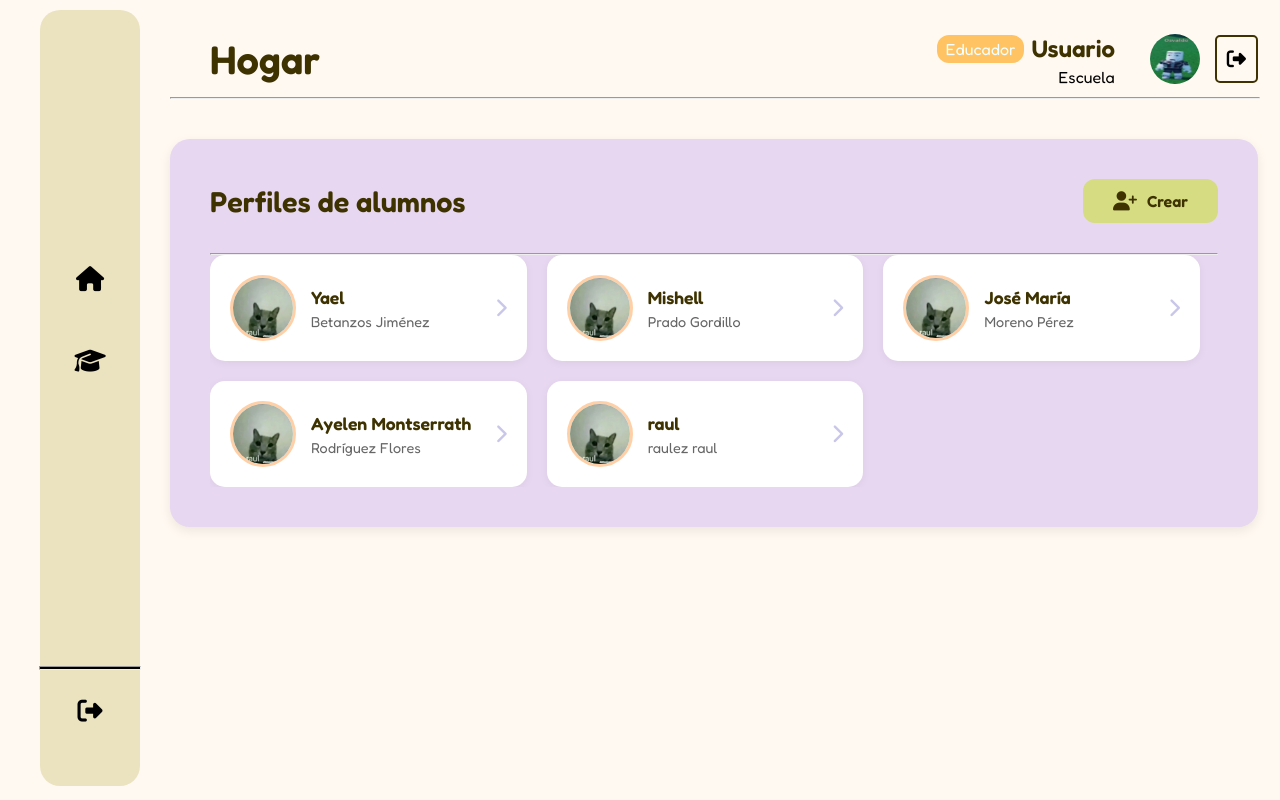
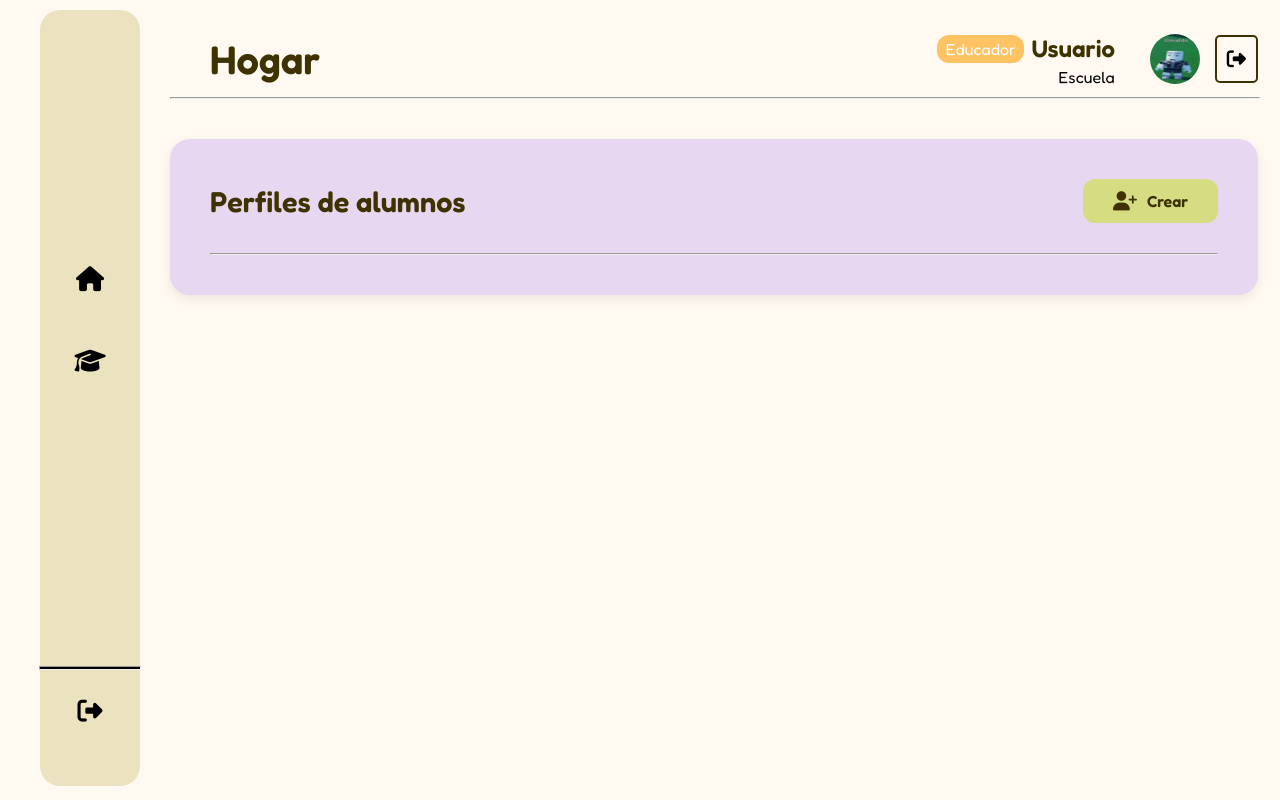
Before and after one commit to YBJ-UP/Nubo, an Angular app: page /teacher/students in a window 1280 px wide. Built offline with nearby package versions, Linux system fonts and the light colour scheme; sample sign-in values are in the browser's storage.

Commit message:
Ahora si jala el front, no sé si funciona la conexión con el back

```diff
--- a/public/placeholderData/studentData.json
+++ /dev/null
@@ -1,47 +0,0 @@
-[
-    {
-      "id": 1,
-      "teacher_id":1,
-      "pfp": "raul.jpg",
-      "name": "Yael",
-      "firstName": "Betanzos",
-      "lastName": "Jiménez",
-      "password": "12345678"
-    },
-    {
-      "id": 2,
-      "teacher_id":1,
-      "pfp": "raul.jpg",
-      "name": "Mishell",
-      "firstName": "Prado",
-      "lastName": "Gordillo",
-      "password": "12345678"
-    },
-    {
-      "id": 3,
-      "teacher_id":1,
-      "pfp": "raul.jpg",
-      "name": "José María",
-      "firstName": "Moreno",
-      "lastName": "Pérez",
-      "password": "12345678"
-    },
-    {
-      "id": 4,
-      "teacher_id":1,
-      "pfp": "raul.jpg",
-      "name": "Ayelen Montserrath",
-      "firstName": "Rodríguez",
-      "lastName": "Flores",
-      "password": "12345678"
-    },
-    {
-      "id": 5,
-      "teacher_id":1,
-      "pfp": "raul.jpg",
-      "name": "raul",
-      "firstName": "raulez",
-      "lastName": "raul",
-      "password": "12345678"
-    }
-  ]
--- a/src/app/interfaces/student.ts
+++ b/src/app/interfaces/student.ts
@@ -1,7 +1,8 @@
 export interface Student {
-  id?: string;
+  id: string;
   teacherId: string;
-  nombre: string;
+  name: string;
   apellidoP: string;
   apellidoM: string;
+  password: string;
 }
--- a/src/app/services/estudiantes/sstudent.service.ts
+++ b/src/app/services/estudiantes/student.service.ts
@@ -1,7 +1,6 @@
 import { Injectable } from '@angular/core';
 import { Subject } from 'rxjs';
 import { Student } from '../../interfaces/student';
-import studentData from '../../../../public/placeholderData/studentData.json';
 
 interface StudentProgress {
   modulo1: number;
@@ -20,10 +19,10 @@ export class StudentService {
 
   getAllStudents(): Student[] {
     const stored = localStorage.getItem(this.STORAGE_KEY);
-    return stored ? JSON.parse(stored) : [...studentData];
+    return stored ? JSON.parse(stored) : [];
   }
 
-  getStudentById(id: number): Student | undefined {
+  getStudentById(id: string): Student | undefined {
     const students = this.getAllStudents();
     return students.find(s => s.id === id);
   }
@@ -33,7 +32,7 @@ export class StudentService {
 
     const newStudent: Student = {
       ...studentData,
-      id: Date.now()
+      id: Date.now().toString()
     };
 
     students.push(newStudent);
@@ -43,7 +42,7 @@ export class StudentService {
     return newStudent;
   }
 
-  updateStudent(id: number, updates: Partial<Student>): boolean {
+  updateStudent(id: string, updates: Partial<Student>): boolean {
     const students = this.getAllStudents();
     const index = students.findIndex(s => s.id === id);
 
@@ -56,7 +55,7 @@ export class StudentService {
     return true;
   }
 
-  deleteStudent(id: number): boolean {
+  deleteStudent(id: string): boolean {
     const students = this.getAllStudents();
     const filtered = students.filter(s => s.id !== id);
 
@@ -73,7 +72,7 @@ export class StudentService {
     localStorage.setItem(this.STORAGE_KEY, JSON.stringify(students));
   }
 
-  getProgress(studentId: number): StudentProgress {
+  getProgress(studentId: string): StudentProgress {
     const key = `${this.PROGRESS_PREFIX}${studentId}`;
     const stored = localStorage.getItem(key);
 
@@ -91,7 +90,7 @@ export class StudentService {
     return defaultProgress;
   }
 
-  saveProgress(studentId: number, progress: StudentProgress): void {
+  saveProgress(studentId: string, progress: StudentProgress): void {
     const key = `${this.PROGRESS_PREFIX}${studentId}`;
     const progressWithDate = {
       ...progress,
@@ -105,13 +104,13 @@ export class StudentService {
     return this.studentsChanged.asObservable();
   }
 
-  updateProgress(studentId: number, module: 'modulo1' | 'modulo2', value: number): void {
+  updateProgress(studentId: string, module: 'modulo1' | 'modulo2', value: number): void {
     const current = this.getProgress(studentId);
     current[module] = Math.max(0, Math.min(100, value));
     this.saveProgress(studentId, current);
   }
 
-  private deleteProgress(studentId: number): void {
+  private deleteProgress(studentId: string): void {
     const key = `${this.PROGRESS_PREFIX}${studentId}`;
     localStorage.removeItem(key);
   }
--- a/src/app/shared/floating-message/floating-message.ts
+++ b/src/app/shared/floating-message/floating-message.ts
@@ -12,7 +12,7 @@ export class FloatingMessage {
   @Input() visible = false;
   @Input() title = '';
   @Input() message = '';
-  @Input() type: 'success' | 'error' | 'info' = 'info';
+  @Input() type: 'success' | 'error' | 'info' | 'warning' = 'info';
   @Input() primaryLabel = 'Aceptar';
   @Input() secondaryLabel?: string;
   @Input() stackButtons = false;
--- a/src/app/teacher/create-student/create-student.html
+++ b/src/app/teacher/create-student/create-student.html
@@ -16,10 +16,10 @@
                 class="student-card"
                 (click)="verDetalleAlumno(student.id)"
             >
-                <img [src]="student.pfp" [alt]="student.name" class="student-avatar">
+                <img src="raul.jpg" [alt]="student.name" class="student-avatar">
                 <div class="student-info">
                     <h3 class="student-name">{{student.name}}</h3>
-                    <p class="student-fullname">{{student.firstName}} {{student.lastName}}</p>
+                    <p class="student-fullname">{{student.name}} {{student.apellidoP}} {{student.apellidoM}}</p>
                 </div>
                 <i class="fa-solid fa-chevron-right"></i>
             </div>
--- a/src/app/teacher/create-student/create-student.ts
+++ b/src/app/teacher/create-student/create-student.ts
@@ -1,9 +1,8 @@
 import { Component, OnInit } from '@angular/core';
 import { CommonModule } from '@angular/common';
 import { Router, RouterModule, NavigationEnd } from "@angular/router";
-import { StudentService } from '../../services/estudiantes/sstudent.service';
+import { StudentService } from '../../services/estudiantes/student.service';
 import { Student } from '../../interfaces/student';
-import studentData from '../../../../public/placeholderData/studentData.json';
 
 @Component({
   selector: 'app-create-student',
@@ -56,7 +55,7 @@ export class CreateStudent implements OnInit {
     if (estudiantesGuardados) {
       this.data = JSON.parse(estudiantesGuardados);
     } else {
-      this.data = [...studentData];
+      this.data = [];
       localStorage.setItem('students', JSON.stringify(this.data));
     }
   }
@@ -71,7 +70,7 @@ export class CreateStudent implements OnInit {
     this.router.navigate(['/teacher/students/new']);
   }
 
-  verDetalleAlumno(id: number): void {
+  verDetalleAlumno(id: string): void {
     this.router.navigate(['/teacher/students/view', id]);
   }
 }
--- a/src/app/teacher/new-student/new-student.ts
+++ b/src/app/teacher/new-student/new-student.ts
@@ -5,7 +5,7 @@ import { FormsModule, NgForm } from '@angular/forms';
 import { Router, RouterModule } from '@angular/router';
 import { Location } from '@angular/common';
 import { ImageService } from '../../services/utilidades/image.service';
-import { StudentService } from '../../services/estudiantes/sstudent.service';
+import { StudentService } from '../../services/estudiantes/student.service';
 import { FloatingMessage } from '../../shared/floating-message/floating-message';
 
 @Component({
@@ -111,12 +111,11 @@ export class NewStudent implements OnInit, AfterViewInit {
     const password = this.studentService.generatePassword(newName.trim());
 
     const nuevoEstudiante = this.studentService.createStudent({
-      teacher_id: 1,
-      pfp: this.imagenPreview,
+      teacherId: "",
       name: newName.trim(),
-      firstName: newFirstName.trim(),
-      lastName: newLastName.trim(),
-      password
+      apellidoP: newFirstName.trim(),
+      apellidoM: newLastName.trim(),
+      password: password
     });
 
     const message = `Alumno ${nuevoEstudiante.name} creado exitosamente\n\nContraseña generada: ${password}\n\nGuarda esta contraseña para que el alumno pueda ingresar.`;
--- a/src/app/teacher/view-student/view-student.html
+++ b/src/app/teacher/view-student/view-student.html
@@ -8,10 +8,10 @@
 
     <div class="student-profile-card">
         <div class="profile-header">
-            <img [src]="student.pfp" [alt]="student.name" class="profile-avatar">
+            <img src="raul.jpg" [alt]="student.name" class="profile-avatar">
             <div class="profile-info">
                 <h3 class="profile-name">{{student.name}}</h3>
-                <p class="profile-fullname">{{student.firstName}} {{student.lastName}}</p>
+                <p class="profile-fullname">{{student.name}} {{student.apellidoP}} {{student.apellidoM}}</p>
             </div>
         </div>
 
--- a/src/app/teacher/view-student/view-student.ts
+++ b/src/app/teacher/view-student/view-student.ts
@@ -4,7 +4,7 @@ import { FloatingMessage } from '../../shared/floating-message/floating-message'
 import { ActivatedRoute, Router } from '@angular/router';
 import { Location } from '@angular/common';
 import { Student } from '../../interfaces/student';
-import { StudentService } from '../../services/estudiantes/sstudent.service';
+import { StudentService } from '../../services/estudiantes/student.service';
 
 @Component({
   selector: 'app-view-student',
@@ -39,11 +39,11 @@ export class ViewStudent implements OnInit {
   ngOnInit(): void {
     const id = this.route.snapshot.paramMap.get('id');
     if (id) {
-      this.cargarEstudiante(parseInt(id));
+      this.cargarEstudiante(id);
     }
   }
 
-  cargarEstudiante(id: number): void {
+  cargarEstudiante(id: string): void {
     this.student = this.studentService.getStudentById(id);
 
     if (!this.student) {
```
